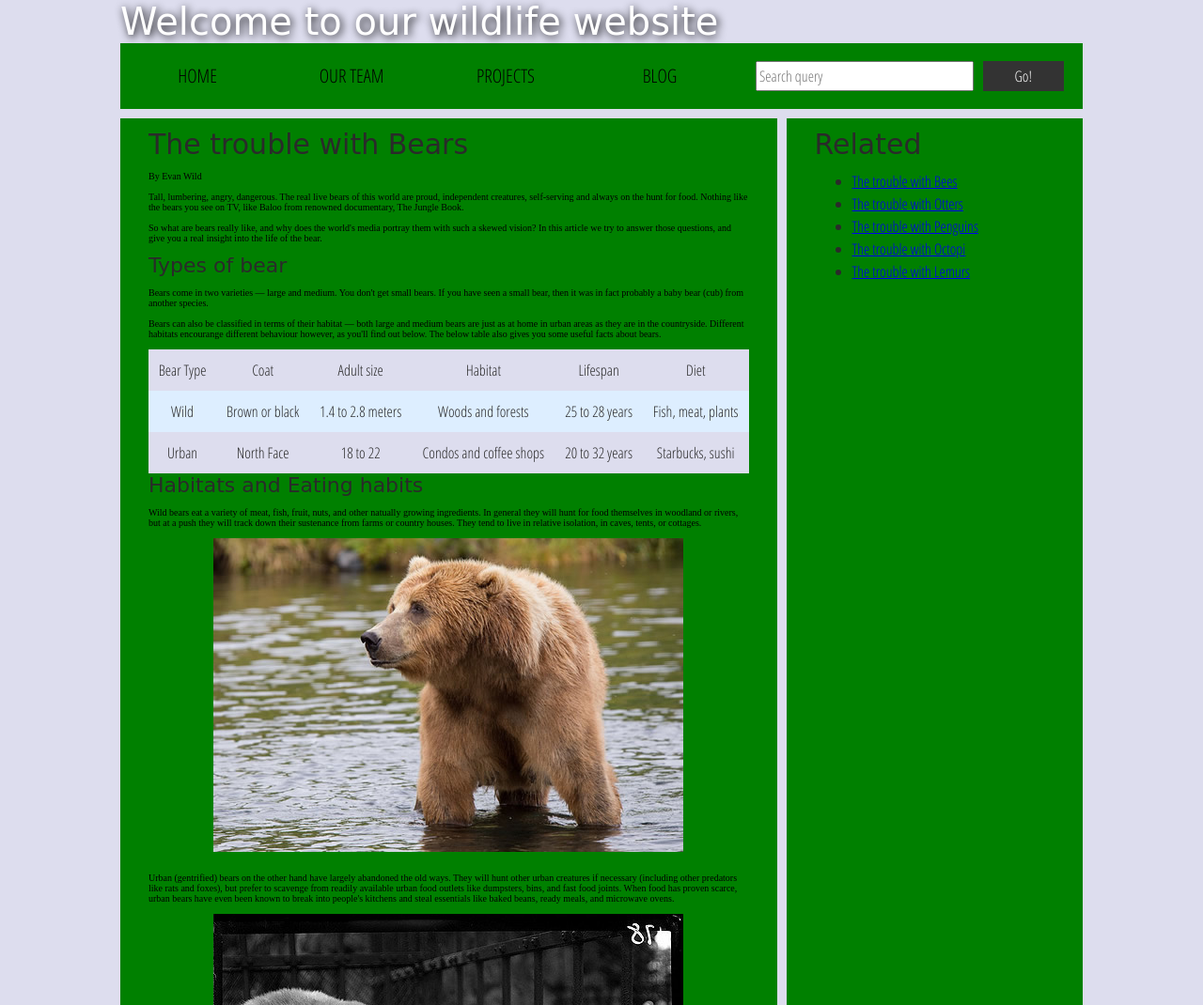
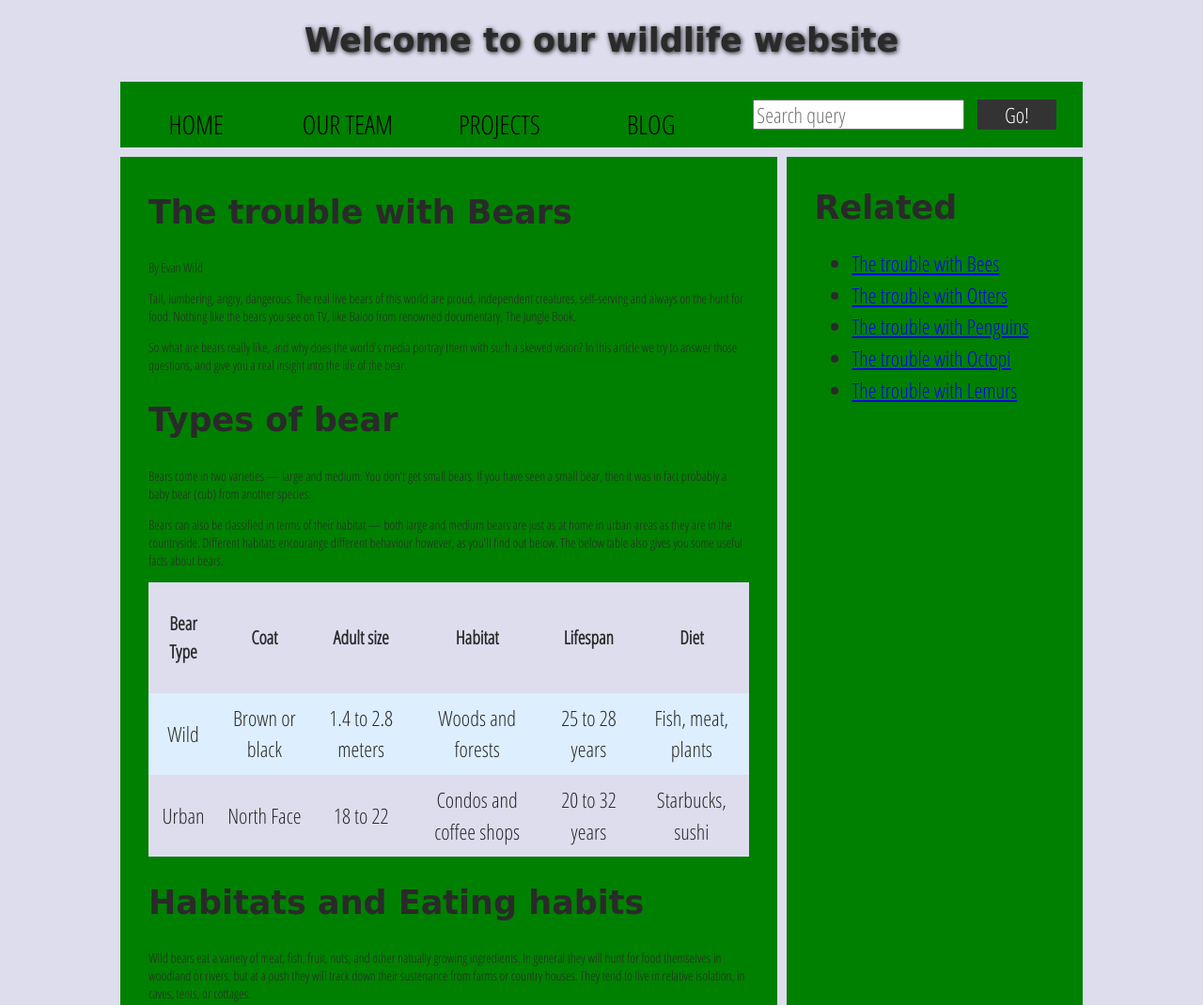
Before and after one commit to nic-gdes/assignment-accessibility-assessment-ShalonHautala, a plain HTML site: page index.html in a window 1280 px wide. Shown: the top 1070 px of the page at 94% size. Drawn offline with Linux system fonts and the light colour scheme; a web font is replaced by a local one.

Commit message:
Initial Changes
Corrected paragraph & heading semantic

```diff
--- a/index.html
+++ b/index.html
@@ -15,7 +15,7 @@
 
   <body>
     <div class="header">
-      <font size="7">Welcome to our wildlife website</font>
+      <h1>Welcome to our wildlife website</h1>
     </div>
 
     <div class="nav">
@@ -33,30 +33,48 @@
     </div>
 
     <main>
+
       <article>
-        <font size="6">The trouble with Bears</font>
-        <br><br>
+
+        <h1>The trouble with Bears</h1>
+
+          <p>
             By Evan Wild
-        <br><br>
-        Tall, lumbering, angry, dangerous. The real live bears of this world are proud, independent creatures, self-serving and always on the hunt for food. Nothing like the bears you see on TV, like Baloo from renowned documentary, The Jungle Book.
-        <br><br>
-        So what are bears really like, and why does the world's media portray them with such a skewed vision? In this article we try to answer those questions, and give you a real insight into the life of the bear.
-        <br><br>
-        <font size="5">Types of bear</font>
-        <br><br>
-        Bears come in two varieties — large and medium. You don't get small bears. If you have seen a small bear, then it was in fact probably a baby bear (cub) from another species.
-        <br><br>
-        Bears can also be classified in terms of their habitat — both large and medium bears are just as at home in urban areas as they are in the countryside. Different habitats encourange different behaviour however, as you'll find out below. The below table also gives you some useful facts about bears.
-        <br><br>
+          </p>
+
+          <p>
+            Tall, lumbering, angry, dangerous. The real live bears of this world are proud, independent creatures,
+             self-serving and always on the hunt for food. Nothing like the bears you see on TV, like Baloo from
+             renowned documentary, The Jungle Book.
+          </p>
+
+          <p>
+            So what are bears really like, and why does the world's media portray them with such a skewed vision?
+            In this article we try to answer those questions, and give you a real insight into the life of the bear.
+          </p>
+
+        <h1>Types of bear</h1>
+
+          <p>
+            Bears come in two varieties — large and medium. You don't get small bears. If you have seen a small bear,
+            then it was in fact probably a baby bear (cub) from another species.
+          </p>
+
+          <p>
+            Bears can also be classified in terms of their habitat — both large and medium bears are just as at home in
+            urban areas as they are in the countryside. Different habitats encourange different behaviour however, as
+            you'll find out below. The below table also gives you some useful facts about bears.
+          </p>
+
         <table>
           <thead>
-            <tr>
-              <td>Bear Type</td>
-              <td>Coat</td>
-              <td>Adult size</td>
-              <td>Habitat</td>
-              <td>Lifespan</td>
-              <td>Diet</td>
+            <tr id="heading">
+              <td><h3>Bear Type</h3></td>
+              <td><h3>Coat</h3></td>
+              <td><h3>Adult size</h3></td>
+              <td><h3>Habitat</h3></td>
+              <td><h3>Lifespan</h3></td>
+              <td><h3>Diet</h3></td>
             </tr>
           </thead>
           <tbody>
@@ -79,24 +97,46 @@
           </tbody>
         </table>
 
-        <font size="5">Habitats and Eating habits</font>
-        <br><br>
-        Wild bears eat a variety of meat, fish, fruit, nuts, and other natually growing ingredients. In general they will hunt for food themselves in woodland or rivers, but at a push they will track down their sustenance from farms or country houses. They tend to live in relative isolation, in caves, tents, or cottages.
-        <br><br>
+        <h1>Habitats and Eating habits</h1>
+
+          <p>
+            Wild bears eat a variety of meat, fish, fruit, nuts, and other natually growing ingredients. In general
+            they will hunt for food themselves in woodland or rivers, but at a push they will track down their
+            sustenance from farms or country houses. They tend to live in relative isolation, in caves, tents, or
+            cottages.
+          </p>
+
           <img src="media/wild-bear.jpg">
-        <br><br>
-        Urban (gentrified) bears on the other hand have largely abandoned the old ways. They will hunt other urban creatures if necessary (including other predators like rats and foxes), but prefer to scavenge from readily available urban food outlets like dumpsters, bins, and fast food joints. When food has proven scarce, urban bears have even been known to break into people's kitchens and steal essentials like baked beans, ready meals, and microwave ovens.
-        <br><br>
+
+          <p>
+            Urban (gentrified) bears on the other hand have largely abandoned the old ways. They will hunt other
+            urban creatures if necessary (including other predators like rats and foxes), but prefer to scavenge
+            from readily available urban food outlets like dumpsters, bins, and fast food joints. When food has
+            proven scarce, urban bears have even been known to break into people's kitchens and steal essentials
+            like baked beans, ready meals, and microwave ovens.
+          </p>
+
           <img src="media/urban-bear.jpg">
-        <br><br>
-        Urban bears will sleep anywhere they can, from bus shelters and parks, to the toilets in McDonalds, to their own apartment.
-        <br><br>
-        <font size="5">Mating rituals</font>
-        <br><br>
-        Bears are romantic creatures by nature, and will naturally look for a mate that they can spend the rest of their lives with. They will woo a potential suitor by making their dwelling look attractive — for example with cave paintings or a bed of reeds in the case of a wild bear, and mood lighting and a Michael Bublé CD in the case of an urban bear.
-        <br><br>
-        The following audio clip contains a fact file providing more details about bear mating rituals, along with samples and quotes from experts.
-        <br><br>
+
+          <p>
+            Urban bears will sleep anywhere they can, from bus shelters and parks, to the toilets in McDonalds, to
+            their own apartment.
+          </p>
+
+        <h1>Mating rituals</h1>
+
+          <p>
+            Bears are romantic creatures by nature, and will naturally look for a mate that they can spend the rest
+            of their lives with. They will woo a potential suitor by making their dwelling look attractive — for
+            example with cave paintings or a bed of reeds in the case of a wild bear, and mood lighting and a
+            Michael Bublé CD in the case of an urban bear.
+          </p>
+
+          <p>
+            The following audio clip contains a fact file providing more details about bear mating rituals, along
+            with samples and quotes from experts.
+          </p>
+
         <audio controls>
           <source src="media/bear.mp3" type="audio/mp3">
           <source src="media/bear.ogg" type="audio/ogg">
@@ -105,11 +145,16 @@
 
         <aside>
 
-          <font size="5">About the author</font>
-        <br><br>
-          Evan Wild is an unemployed plumber from Doncaster, who has been really "in to" wildlife since childhood. He once went to Chester Zoo on holiday, but got ill after eating a doner kebab.
-        <br><br>
+        <h1>About the author</h1>
+
+          <p>
+            Evan Wild is an unemployed plumber from Doncaster, who has been really "in to" wildlife since childhood.
+            He once went to Chester Zoo on holiday, but got ill after eating a doner kebab.
+          </p>
+
+          <p>
             He has never seen a bear, but once read a Daily Mail article about them, and thinks they sound cool.
+          </p>
 
         </aside>
         <section class="comments">
@@ -117,7 +162,7 @@
 
           <div class="comment-wrapper">
 
-            <font size="6">Add comment</font>
+          <h1>Add comment</h1>
 
               <form class="comment-form">
                 <div class="flex-pair">
@@ -133,7 +178,7 @@
                 </div>
               </form>
 
-            <font size="6">Comments</font>
+            <h1>Comments</h1>
 
             <ul class="comment-container">
 
@@ -141,7 +186,10 @@
 
                 <p>Bob Fossil</p>
 
-                <p>Oh I am so glad you taught me all about the big brown angry guys in the woods. With their sniffing little noses and their bad attitudes, they can sure be a menace — I was thinking of putting them all in a truck and driving them outta here. I run a zoo, you know.</p>
+                <p>Oh I am so glad you taught me all about the big brown angry guys in the woods. With their
+                  sniffing little noses and their bad attitudes, they can sure be a menace — I was thinking of
+                  putting them all in a truck and driving them outta here. I run a zoo, you know.
+                </p>
 
               </li>
 
@@ -152,7 +200,7 @@
       </article>
 
       <div class="secondary">
-        <font size="6">Related</font>
+        <h1>Related</h1>
 
         <ul>
           <li><a href="#">The trouble with Bees</a></li>
--- a/style.css
+++ b/style.css
@@ -3,10 +3,11 @@
 html, body {
   margin: 0;
   padding: 0;
+  font-size: 1em;
 }
 
 html {
-  font-size: 10px;
+  font-size: 14px;
   background-color: #dde;
 }
 
@@ -18,9 +19,14 @@ body {
 
 /* || typography */
 
-font[size="7"], font[size="6"], font[size="5"] {
+h1 {
+  font-size: 2.5rem;
   font-family: 'Sonsie One', cursive;
   color: #2a2a2a;
+}
+
+h2 {
+  font-size: 1.5rem;
 }
 
 p, input, li, table, label {
@@ -28,23 +34,18 @@ p, input, li, table, label {
   color: #2a2a2a;
 }
 
-font[size="7"] {
-  font-size: 4rem;
+.header {
   text-align: center;
   color: white;
-  text-shadow: 2px 2px 10px black;
+  text-shadow: 1px 1px 5px rgb(20, 20, 20);
 }
 
-font[size="6"] {
-  font-size: 3rem;
+#heading {
+  font-size: 1.2rem;
   text-align: center;
 }
 
-font[size="5"] {
-  font-size: 2.2rem;
-}
-
-p, li, table {
+li, table {
   font-size: 1.6rem;
   line-height: 1.5;
 }
```
Lines whose indentation alone changed are shown as unchanged.
